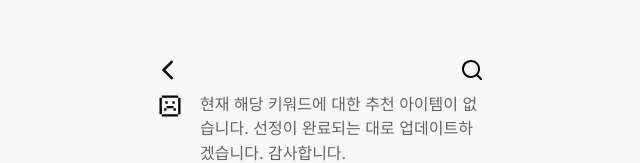
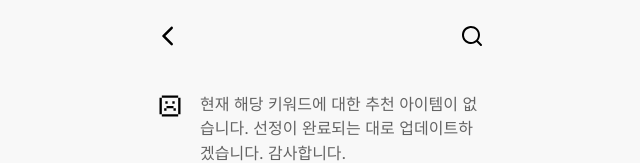
Before and after one commit to banzzak/recommendation-best-web, a Next.js app: page /1 in a window 1280 px wide. Shown: the top 163 px of the page, without its empty margins (320-960 px from the left). Built offline with nearby package versions, Linux system fonts and the light colour scheme; no server answers; the database is empty.

Commit message:
Touch position of the navigation bar icons

```diff
--- a/components/search-bar.module.css
+++ b/components/search-bar.module.css
@@ -12,7 +12,7 @@
   height: 68px;
   display: flex;
   flex-direction: row;
-  padding: var(--padding-2xl) var(--padding-xs) var(--padding-md);
+  padding: var(--padding-sm) var(--padding-xs) var(--padding-md);
   box-sizing: border-box;
   align-items: flex-start;
   justify-content: flex-start;
```
